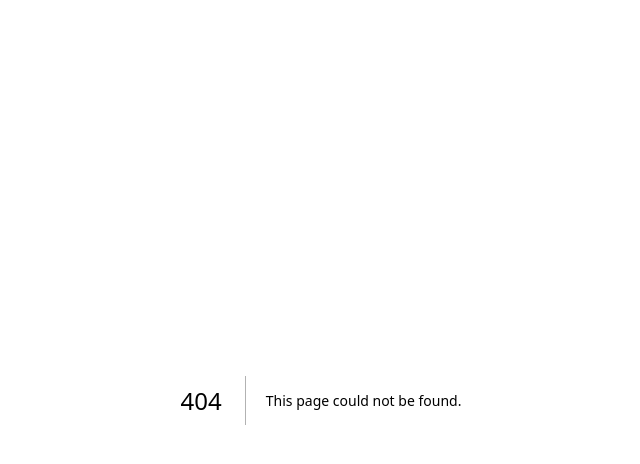
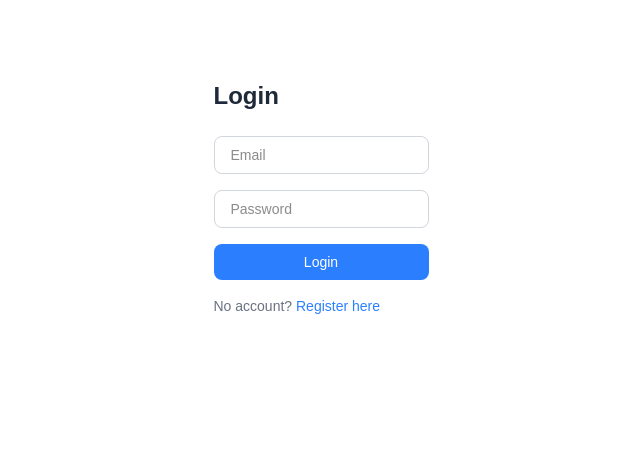
Before and after one commit to shadowdevelopment77/learning-next, a Next.js app in the folder todo-list/: page /login in a window 1280 px wide. Before the commit this address had no page. Shown: the top 464 px of the page, without its empty margins (319-959 px from the left). Built offline with nearby package versions, Linux system fonts and the light colour scheme.

Commit message:
make a login and register page

```diff
--- /dev/null
+++ b/todo-list/app/login/page.tsx
@@ -0,0 +1,75 @@
+// app/login/page.tsx
+'use client'
+
+import { useState } from 'react'
+import { useRouter } from 'next/navigation'
+
+export default function LoginPage() {
+  const router = useRouter()
+  const [email,    setEmail]    = useState('')
+  const [password, setPassword] = useState('')
+  const [error,    setError]    = useState('')
+  const [loading,  setLoading]  = useState(false)
+
+  async function handleSubmit(e: React.FormEvent<HTMLFormElement>) {
+    e.preventDefault()
+    setLoading(true)
+    setError('')
+
+    const res  = await fetch('/api/auth/login', {
+      method:  'POST',
+      headers: { 'Content-Type': 'application/json' },
+      body:    JSON.stringify({ email, password }),
+    })
+    const json = await res.json()
+    setLoading(false)
+
+    if (!json.success) {
+      setError(json.message)
+      return
+    }
+
+    router.push('/')  // redirect to todos page
+  }
+
+  return (
+    <main className="max-w-sm mx-auto mt-20 px-4">
+      <h1 className="text-2xl font-bold text-gray-800 mb-6">Login</h1>
+
+      {error && (
+        <p className="text-red-500 text-sm mb-4">{error}</p>
+      )}
+
+      <form onSubmit={handleSubmit} className="flex flex-col gap-4">
+        <input
+          type="email"
+          placeholder="Email"
+          value={email}
+          onChange={e => setEmail(e.target.value)}
+          className="border border-gray-300 rounded-lg px-4 py-2 text-sm"
+        />
+        <input
+          type="password"
+          placeholder="Password"
+          value={password}
+          onChange={e => setPassword(e.target.value)}
+          className="border border-gray-300 rounded-lg px-4 py-2 text-sm"
+        />
+        <button
+          type="submit"
+          disabled={loading}
+          className="bg-blue-500 hover:bg-blue-600 text-white py-2 rounded-lg text-sm"
+        >
+          {loading ? 'Logging in...' : 'Login'}
+        </button>
+      </form>
+
+      <p className="text-sm text-gray-500 mt-4">
+        No account?{' '}
+        <a href="/register" className="text-blue-500 hover:underline">
+          Register here
+        </a>
+      </p>
+    </main>
+  )
+}
--- a/todo-list/app/register/page.tsx
+++ b/todo-list/app/register/page.tsx
@@ -0,0 +1,83 @@
+// app/register/page.tsx
+'use client'
+
+import { useState } from 'react'
+import { useRouter } from 'next/navigation'
+
+export default function RegisterPage() {
+  const router = useRouter()
+  const [name,     setName]     = useState('')
+  const [email,    setEmail]    = useState('')
+  const [password, setPassword] = useState('')
+  const [error,    setError]    = useState('')
+  const [loading,  setLoading]  = useState(false)
+
+  async function handleSubmit(e: React.FormEvent<HTMLFormElement>) {
+    e.preventDefault()
+    setLoading(true)
+    setError('')
+
+    const res  = await fetch('/api/auth/register', {
+      method:  'POST',
+      headers: { 'Content-Type': 'application/json' },
+      body:    JSON.stringify({ name, email, password }),
+    })
+    const json = await res.json()
+    setLoading(false)
+
+    if (!json.success) {
+      setError(json.message)
+      return
+    }
+
+    router.push('/')  // redirect to todos after register
+  }
+
+  return (
+    <main className="max-w-sm mx-auto mt-20 px-4">
+      <h1 className="text-2xl font-bold text-gray-800 mb-6">Create Account</h1>
+
+      {error && (
+        <p className="text-red-500 text-sm mb-4">{error}</p>
+      )}
+
+      <form onSubmit={handleSubmit} className="flex flex-col gap-4">
+        <input
+          type="text"
+          placeholder="Full name"
+          value={name}
+          onChange={e => setName(e.target.value)}
+          className="border border-gray-300 rounded-lg px-4 py-2 text-sm"
+        />
+        <input
+          type="email"
+          placeholder="Email"
+          value={email}
+          onChange={e => setEmail(e.target.value)}
+          className="border border-gray-300 rounded-lg px-4 py-2 text-sm"
+        />
+        <input
+          type="password"
+          placeholder="Password (min 6 characters)"
+          value={password}
+          onChange={e => setPassword(e.target.value)}
+          className="border border-gray-300 rounded-lg px-4 py-2 text-sm"
+        />
+        <button
+          type="submit"
+          disabled={loading}
+          className="bg-blue-500 hover:bg-blue-600 text-white py-2 rounded-lg text-sm"
+        >
+          {loading ? 'Creating account...' : 'Register'}
+        </button>
+      </form>
+
+      <p className="text-sm text-gray-500 mt-4">
+        Already have an account?{' '}
+        <a href="/login" className="text-blue-500 hover:underline">
+          Login here
+        </a>
+      </p>
+    </main>
+  )
+}
```
